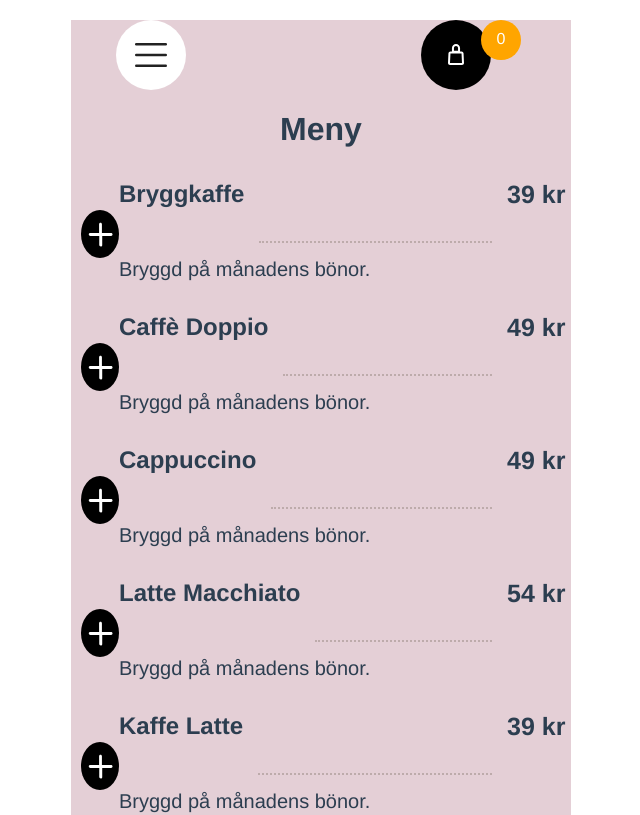
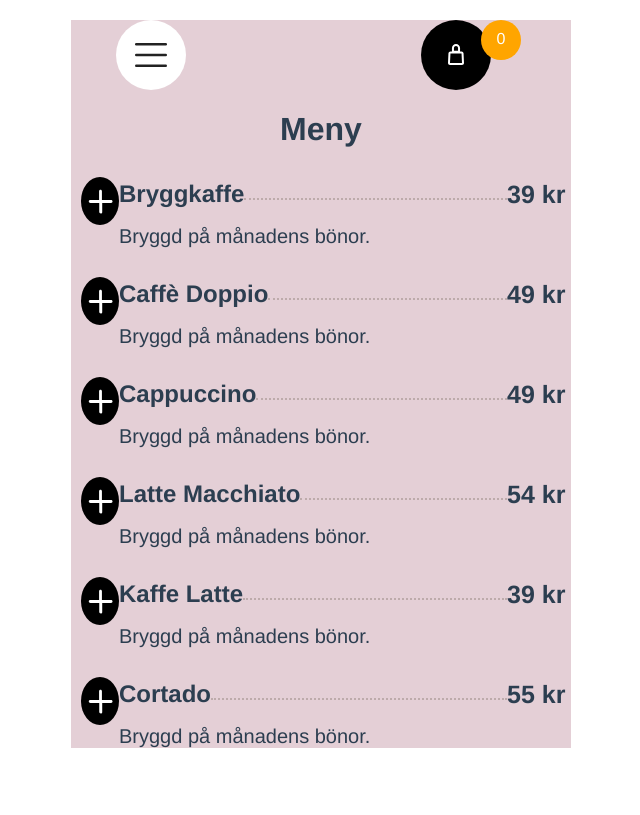
Before and after one commit to Ella-Gotbring/slutprojekt-airbean, a Vue app in the folder airbean/: page /#/menu in a window 1280 px wide. Shown: the top 815 px of the page, without its empty margins (287-927 px from the left). Built offline with nearby package versions, Linux system fonts and the light colour scheme.

Commit message:
working on additemTocart
Add to cart button still not working but making progress

```diff
--- a/airbean/src/components/Menuitem.vue
+++ b/airbean/src/components/Menuitem.vue
@@ -7,7 +7,7 @@
     </div>
     <h3 class="itemtitle">
       {{ item.title }}
-      <span class="dotted-line"></span>
+      <div class="dotted-line"></div>
     </h3>
     <p class="itemdesc">{{ item.desc }}</p>
     <h3 class="itemprice">{{ item.price}} kr</h3>
@@ -22,11 +22,12 @@ export default {
   },
   methods: {
     add() {
-      this.$store.dispatch.additem, this.item;
+      this.$store.commit("add", this.item);
     }
   }
 };
 </script>
+//  this.$store.dispatch.additemTocart, { item: this.item, quantity: 1 };
 
 <style lang ="scss">
 .menuitem {
@@ -39,6 +40,7 @@ export default {
     display: flex;
     grid-column: 1/2;
     grid-row: 1/2;
+    margin-top: -33px;
 
     button {
       background: black;
@@ -65,18 +67,20 @@ export default {
 
     .dotted-line {
       display: flex;
-      margin: 15px;
-
+      margin-bottom: 25px;
       flex: 1;
       border-bottom: 2px dotted rgb(189, 171, 171);
     }
   }
   .itemdesc {
     display: flex;
+
+    /* position: relative; */
     font-size: 20px;
     grid-row: 2/3;
     grid-column: 2/3;
-    padding: 0;
+    padding: 0px;
+
     margin: 0;
   }
   .itemprice {
--- a/airbean/src/store/index.js
+++ b/airbean/src/store/index.js
@@ -17,17 +17,11 @@ export default ({
         displayMenu(state, menu) {
             state.menu = menu
         },
-        orderStatus(state,order){
+        orderStatus(state, order) {
             state.order = order
         },
-        add(state,item){
-            state.cart.push({
-                id:item.id,
-                price:item.price,
-                title:item.title,
-                quantity:1
-
-            })
+        add(state, item) {
+            state.cart.push(item);
         }
 
     },
@@ -38,6 +32,9 @@ export default ({
                 content.commit('displayMenu', listMenu.menu)
             }, 600)
         },
+        additemTocart(context, item) {
+            context.commit("add", item)
+        }
 
 
 
--- a/airbean/src/views/Home.vue
+++ b/airbean/src/views/Home.vue
@@ -1,30 +1,28 @@
 <template>
   <div class="home" @click="$router.push('/menu')">
-  <img src ="@/assets/graphics/airbean-landing.svg" alt="logo">
-
+    <img src="@/assets/graphics/airbean-landing.svg" alt="logo" />
   </div>
 </template>
 
 <script>
 // @ is an alias to /src
 
-
 export default {
-  name: 'Home',
-
-}
+  name: "Home"
+};
 </script>
 <style scoped>
 .home {
-height: 594px;
-width: 500px;
-background-image: url("./../assets/graphics/intro-graphic-left.svg"),url("./../assets/graphics/intro-graphic-right.svg");
-background-color: rgb(75, 158, 133);
-background-repeat: no-repeat;
-background-position: top left , top right;
-display:flex;
-align-items:center;
-justify-content:center;
-margin-left: 350px;
+  height: 594px;
+  width: 500px;
+  background-image: url("./../assets/graphics/intro-graphic-left.svg"),
+    url("./../assets/graphics/intro-graphic-right.svg");
+  background-color: rgb(75, 158, 133);
+  background-repeat: no-repeat;
+  background-position: top left, top right;
+  display: flex;
+  align-items: center;
+  justify-content: center;
+  margin-left: 350px;
 }
 </style>
```
